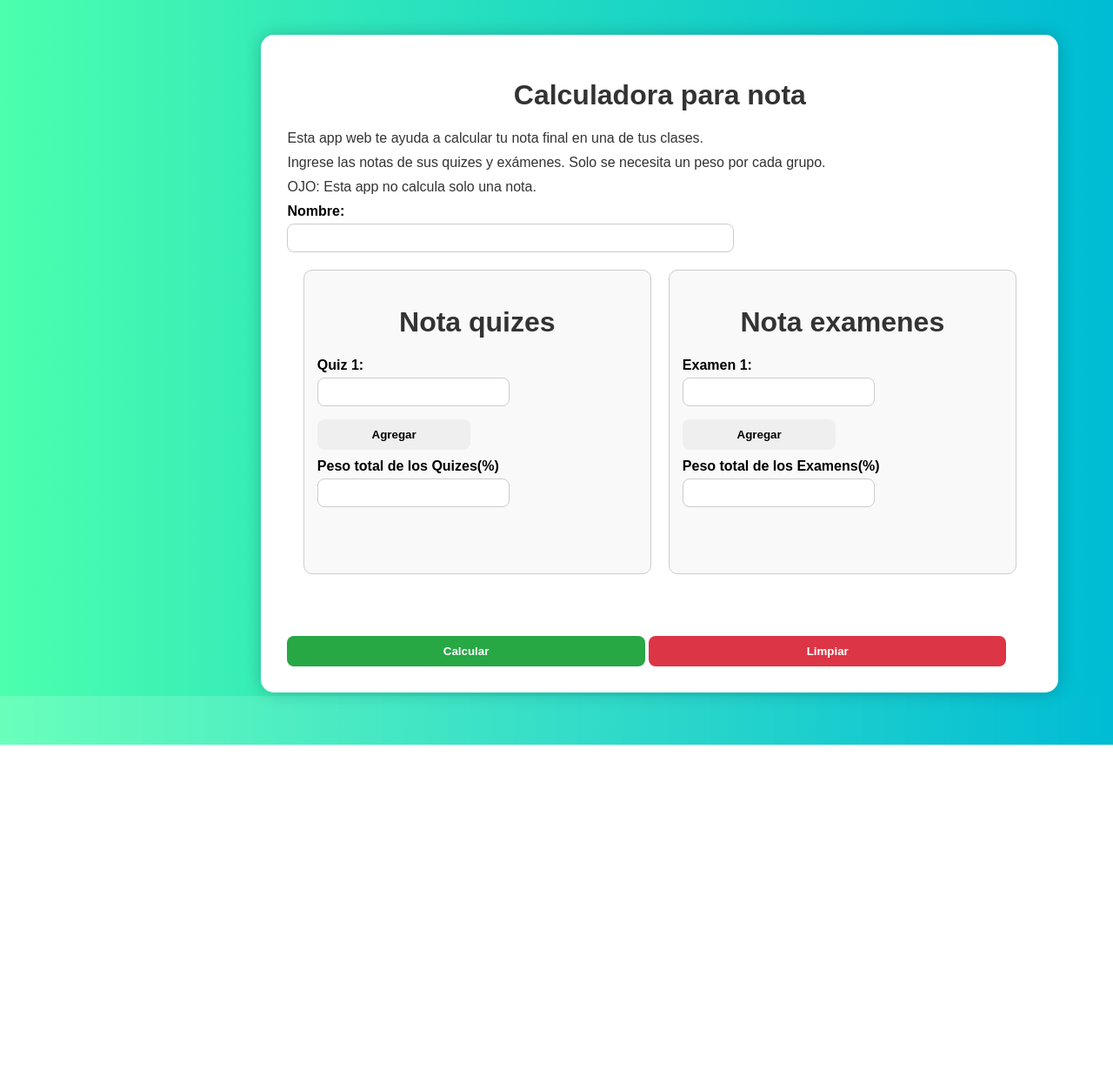
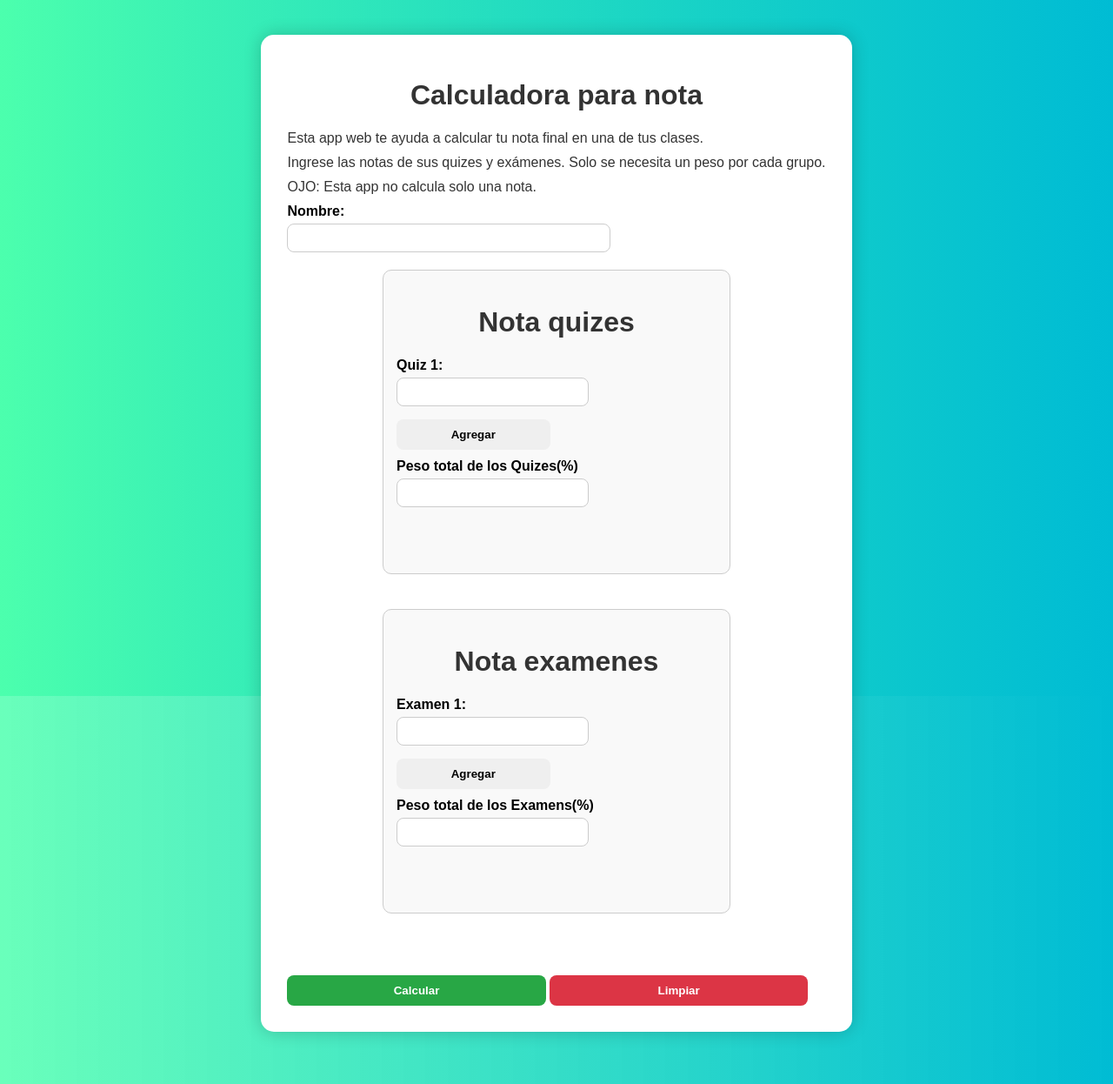
Before and after one commit to Eldomi05/web, a Flask app: page / in a window 1280 px wide. Shown: the whole page at 87% size. Before the commit the page ends 856 px from the top, so only its background shows below. Run offline with Flask 3, Linux system fonts and the light colour scheme.

Commit message:
Arreglo ancho

```diff
--- a/static/style.css
+++ b/static/style.css
@@ -21,11 +21,11 @@ body{
 .form_box{
     background-color: white;
     color: black;
-    margin: 0 0 60px 0;
+    margin: 0 auto 60px auto;
     padding: 30px;
     border-radius: 15px;
     box-shadow: 0 0 20px rgba(0, 0, 0, 0.2);
-    width: 135%;
+    width: 100%;
     max-width: 1000px;
     box-sizing: border-box;
 }
```
